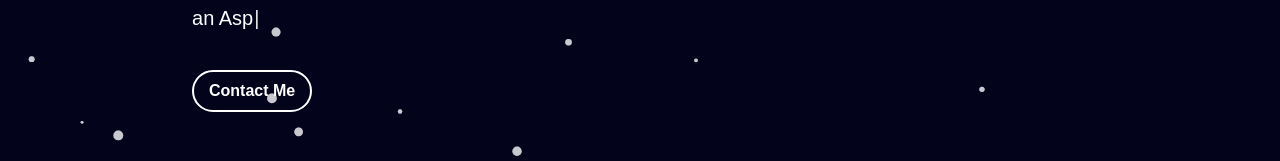
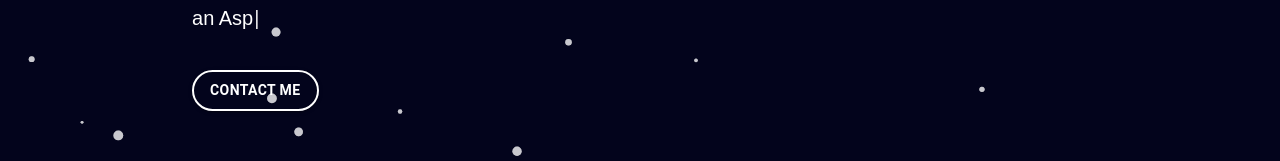
Before and after one commit to Chenesyy/react-typescript, a React (Create React App) app: page / in a window 1280 px wide. Shown: the part 394-555 px from the top of the page. Built offline with nearby package versions, Linux system fonts and the light colour scheme.

Commit message:
Changed button using MUI

```diff
--- a/src/components/Landing/Landing.tsx
+++ b/src/components/Landing/Landing.tsx
@@ -3,6 +3,7 @@ import landingBG from '../../images/landing_bg.jpg';
 import './Landing.css';
 import Typewriter from 'typewriter-effect';
 import About from '../About/About';
+import ContactMeBtn from '../../common/Button';
 
 const Landing: React.FC = () => {
     return (
@@ -24,8 +25,8 @@ const Landing: React.FC = () => {
                     }}
                 />
             </h3>
-            <div className="contact">
-                <button className="button-28">Contact Me</button>
+            <div className='contact'>
+                <ContactMeBtn />
             </div>
         </section>
     );
@@ -41,3 +42,9 @@ export default Landing;
 //height: auto;
 //position: relative;
 //z-index: 1;
+
+/**
+ * <div className="contact">
+                <button className="button-28">Contact Me</button>
+            </div>
+ */
```
